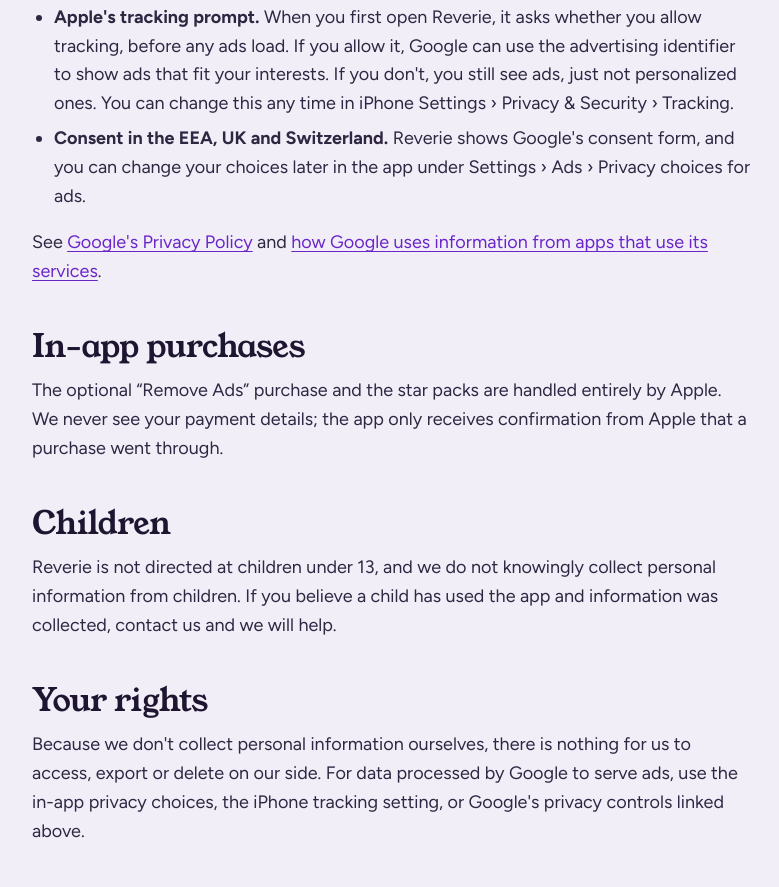
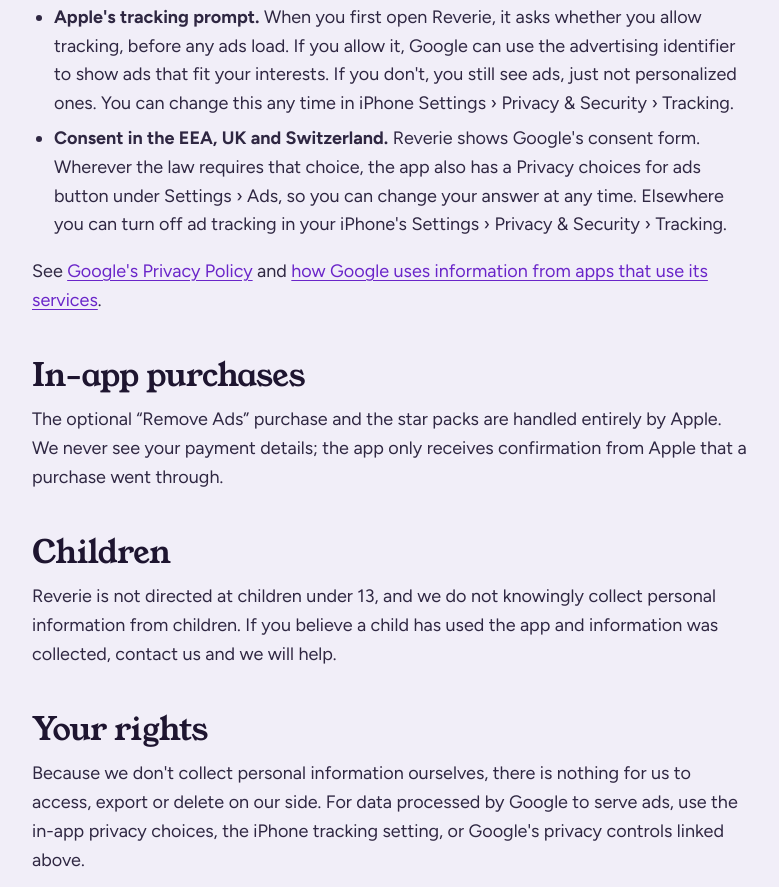
Before and after one commit to lumystudios/lumystudios.github.io, a plain HTML site: page reverie/privacy/index.html in a window 1280 px wide. Shown: the part 1279-2166 px from the top of the page, without its empty margins (68-847 px from the left). Drawn offline with Linux system fonts and the light colour scheme.

Commit message:
Reverie privacy: describe where the ad privacy choices appear
Co-Authored-By: Claude Opus 5.5 <noreply@anthropic.com>

```diff
--- a/reverie/privacy/index.html
+++ b/reverie/privacy/index.html
@@ -42,7 +42,7 @@
       <p>To show, measure and protect ads against fraud, Google may collect device information such as the device type, operating-system version, IP address (used for approximate location), ad interactions and, only if you allow it, your device's advertising identifier (IDFA).</p>
       <ul>
         <li><strong>Apple's tracking prompt.</strong> When you first open Reverie, it asks whether you allow tracking, before any ads load. If you allow it, Google can use the advertising identifier to show ads that fit your interests. If you don't, you still see ads, just not personalized ones. You can change this any time in iPhone Settings › Privacy &amp; Security › Tracking.</li>
-        <li><strong>Consent in the EEA, UK and Switzerland.</strong> Reverie shows Google's consent form, and you can change your choices later in the app under Settings › Ads › Privacy choices for ads.</li>
+        <li><strong>Consent in the EEA, UK and Switzerland.</strong> Reverie shows Google's consent form. Wherever the law requires that choice, the app also has a Privacy choices for ads button under Settings › Ads, so you can change your answer at any time. Elsewhere you can turn off ad tracking in your iPhone's Settings › Privacy &amp; Security › Tracking.</li>
       </ul>
       <p>See <a href="https://policies.google.com/privacy">Google's Privacy Policy</a> and <a href="https://policies.google.com/technologies/partner-sites">how Google uses information from apps that use its services</a>.</p>
 
```
